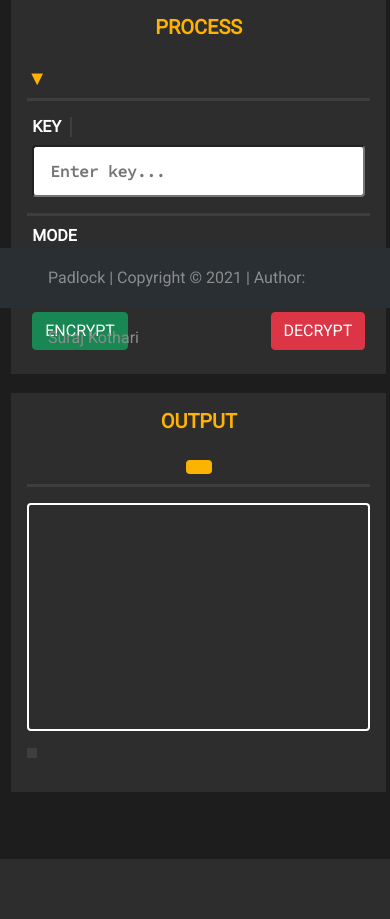
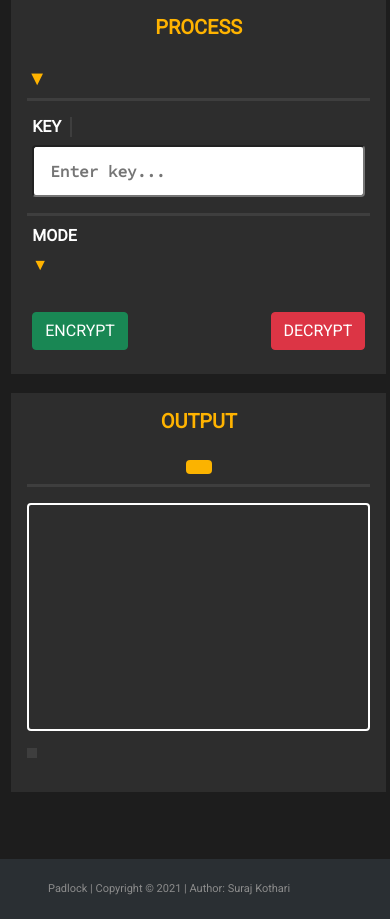
Before and after one commit to surajvkothari/Padlock-Web-Version, a Flask app: template templates/padlock.html in a window 390 px wide. Shown: the part 536-1455 px from the top of the page. Before the commit the page ends 1395 px from the top, so only its background shows below. Run offline with Flask 2, Linux system fonts and the light colour scheme; the template is opened without the code that fills it, so the values that code supplies are empty.

Commit message:
Fixed footer on mobile

```diff
--- a/static/main.css
+++ b/static/main.css
@@ -295,3 +295,12 @@ body {
   background-color: #2A2F33;
   color: #8C8C8C;
 }
+
+
+/* Footer at bottom of mobile site */
+@media only screen and (max-width: 900px) {
+    .footer {
+        position: relative;
+        font-size: 11px;
+    }
+}
```
